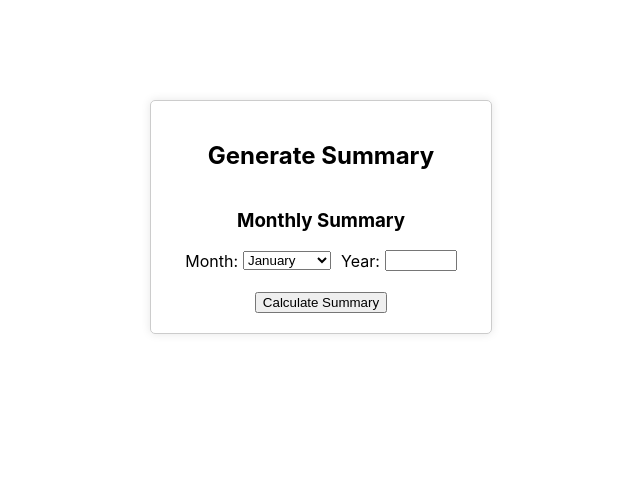
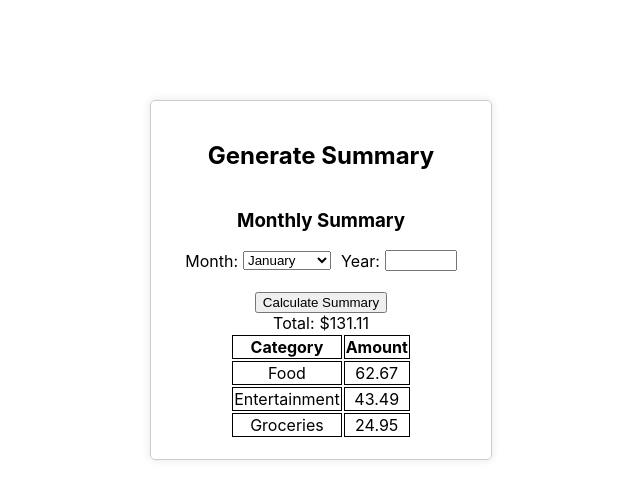
Before and after one commit to Zaysman/personalexpenseprojectfrontend, a React (Create React App) app: page /summary in a window 1280 px wide. Shown: the top 498 px of the page, without its empty margins (319-959 px from the left). Built offline with nearby package versions, Linux system fonts and the light colour scheme.

Commit message:
Made frontend for summary page. Accomodates Monthly Summaries for now

```diff
--- a/src/components/Summary/Summary.js
+++ b/src/components/Summary/Summary.js
@@ -4,18 +4,51 @@ import './Summary.css';
 
 
 import JSONRequests from 'libraries/JSONRequests';
+import Expense from 'objects/Expense';
+
 
 function Summary() {
 
+    const navigate = useNavigate();
+
+    //Test Expenses
+    const expense1 = new Expense(997, -1, 62.67, "2024-12-03", "Food", "This is a test expense hard-coded into the front-end. For testing purposes only.");
+    const expense2 = new Expense(998, -1, 43.49, "2024-12-03", "Entertainment", "This is a test expense hard-coded into the front-end. For testing purposes only.");
+    const expense3 = new Expense(999, -1, 24.95, "2024-12-03", "Groceries", "This is a test expense hard-coded into the front-end. For testing purposes only.");
+
+
+
+    //State variables
+    const [expenses, setExpenses] = useState([]); //This state will handle the expenses that were retrieved from the backend.
+    const [expenseSum, setExpenseSum] = useState(); //This state will handle the
+
+    //Navigate functions
+
+
+    //EFFECTS
+    /*Populate expenses on page load*/
+    useEffect(() => {
+        const testExpenses = [expense1, expense2, expense3];
+        const emptyExpenses = [];
+        setExpenses(testExpenses); //update state properly
+        //setExpenses(emptyExpenses);
+    }, []); //Empty dependency array ensures this runs only once when the page loads initially
+
+    //Populate expenseSum on page load
+    useEffect(() => {
+        const testExpenseSum = 131.11;
+        setExpenseSum(testExpenseSum);
+    }, []);
+
+
+    //HANDLE FUNCTIONS
 
     return(
         <div id="summary-container">
             <h2> Generate Summary</h2>
             <h3>Monthly Summary</h3>
             <div id="month-container">
-
                 <div className = "input-group">
-
                     <label>Month: </label>
                     <select>
                         <option value="january">January</option>
@@ -33,12 +66,44 @@ function Summary() {
                     </select>
                 </div>
                 <div className = "input-group">
-                    <label>Year: </label>
-                    <input type="number" id="year-input" name="year-input" min="0" max="9999"/>
+                    <label>Year:</label>
+                    <input type="number" id="year-input" name="year-input" min="0000" max="9999"/>
                 </div>
             </div>
             <div id="summaryBtns-container">
                 <button>Calculate Summary</button>
+            </div>
+            <div id="expenseDisplay-container">
+                <div className="input-group">
+                    <label>Total:</label>
+                    <label>${expenseSum}</label>
+                </div>
+            </div>
+
+            <div id="expenseCategory-container">
+                <table id="expenseCategory-table">
+                    <thead>
+                        <tr>
+                            <th>Category</th>
+                            <th>Amount</th>
+                        </tr>
+                    </thead>
+                    <tbody>
+                        {expenses.length > 0 ? (expenses.map((expense) => (
+                            <tr key={expense.expenseid}>
+                                <td>{expense.category}</td>
+                                <td>{expense.amount}</td>
+                            </tr>
+
+                        ))) : (
+                            <tr>
+                                <td colSpan="2">No expenses to display</td>
+                            </tr>
+                        )}
+
+                    </tbody>
+                </table>
+
             </div>
 
 
```
Also changed, not shown: src/objects/CategoryExpense.js (added, +26 -0 lines).
